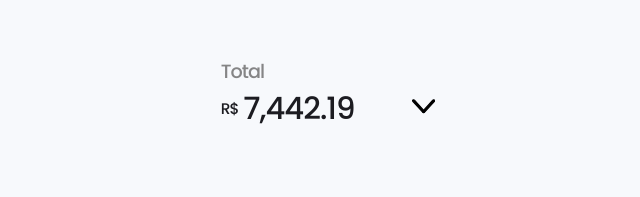
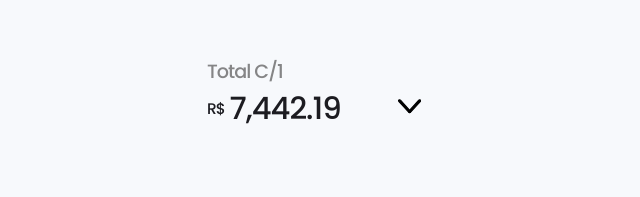
Before and after one commit to aelinrezende/redespe, a React (Create React App) app: page / in a window 1280 px wide. Shown: the part 306-503 px from the top of the page, without its empty margins (312-952 px from the left). Built offline with nearby package versions, Linux system fonts and the light colour scheme.

Commit message:
add a reference to the current account in the Amount component

```diff
--- a/src/components/Amount/index.tsx
+++ b/src/components/Amount/index.tsx
@@ -11,7 +11,7 @@ interface ExpensesProps {
 }
 
 const Amount: React.FC<ExpensesProps> = ({ route }) => {
-  const { getTotal, account } = useExpense();
+  const { getTotal, account, currentAccount } = useExpense();
   const [total, setTotal] = useState<number>(0);
 
   useEffect(() => {
@@ -20,8 +20,7 @@ const Amount: React.FC<ExpensesProps> = ({ route }) => {
 
   return (
     <div className="amount-container">
-      <div>
-        <p>Total</p>
+      <p>Total C/{currentAccount + 1}</p>
       <div className="total-details">
         <span>
           <span>R$</span>
@@ -36,7 +35,6 @@ const Amount: React.FC<ExpensesProps> = ({ route }) => {
         </Link>
       </div>
     </div>
-    </div>
   );
 };
 
--- a/src/components/Amount/styles.scss
+++ b/src/components/Amount/styles.scss
@@ -1,10 +1,10 @@
 .amount-container {
-  display: flex;
-  flex-direction: column;
-  align-items: center;
   width: 100%;
   font-size: 2.8rem;
   padding: 1.6rem 2.4rem;
+  margin: 0 auto;
+  max-width: 30rem;
+
   animation: total-opacity 2s;
   animation-fill-mode: forwards;
 
@@ -32,9 +32,11 @@
 
   & .total-details {
     span {
+      font-size: 3.2rem;
+
       display: flex;
       align-items: center;
-      font-size: 3.2rem;
+      justify-content: space-between;
 
       span {
         font-size: 1.6rem;
```
Lines whose indentation alone changed are shown as unchanged.
